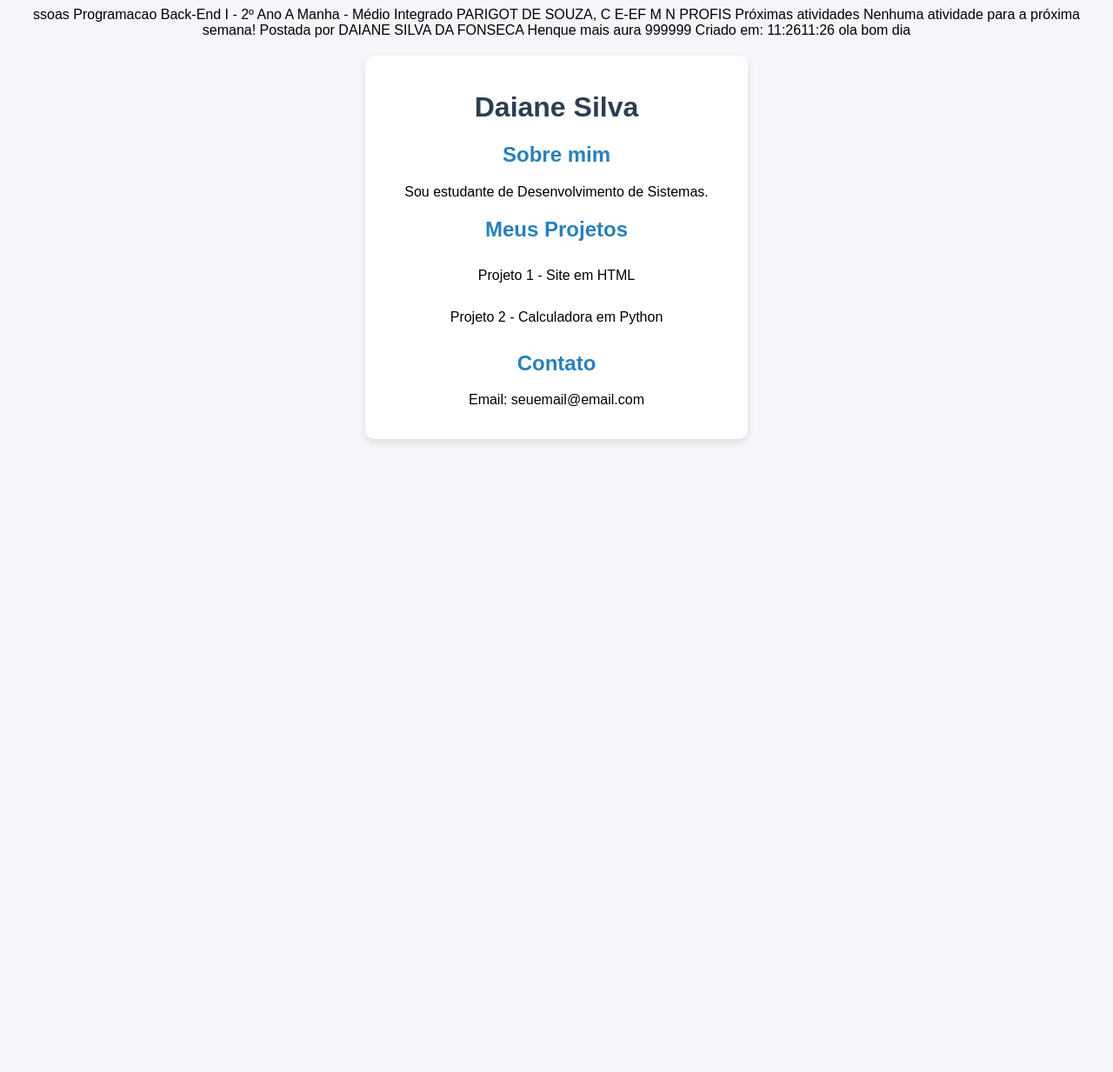
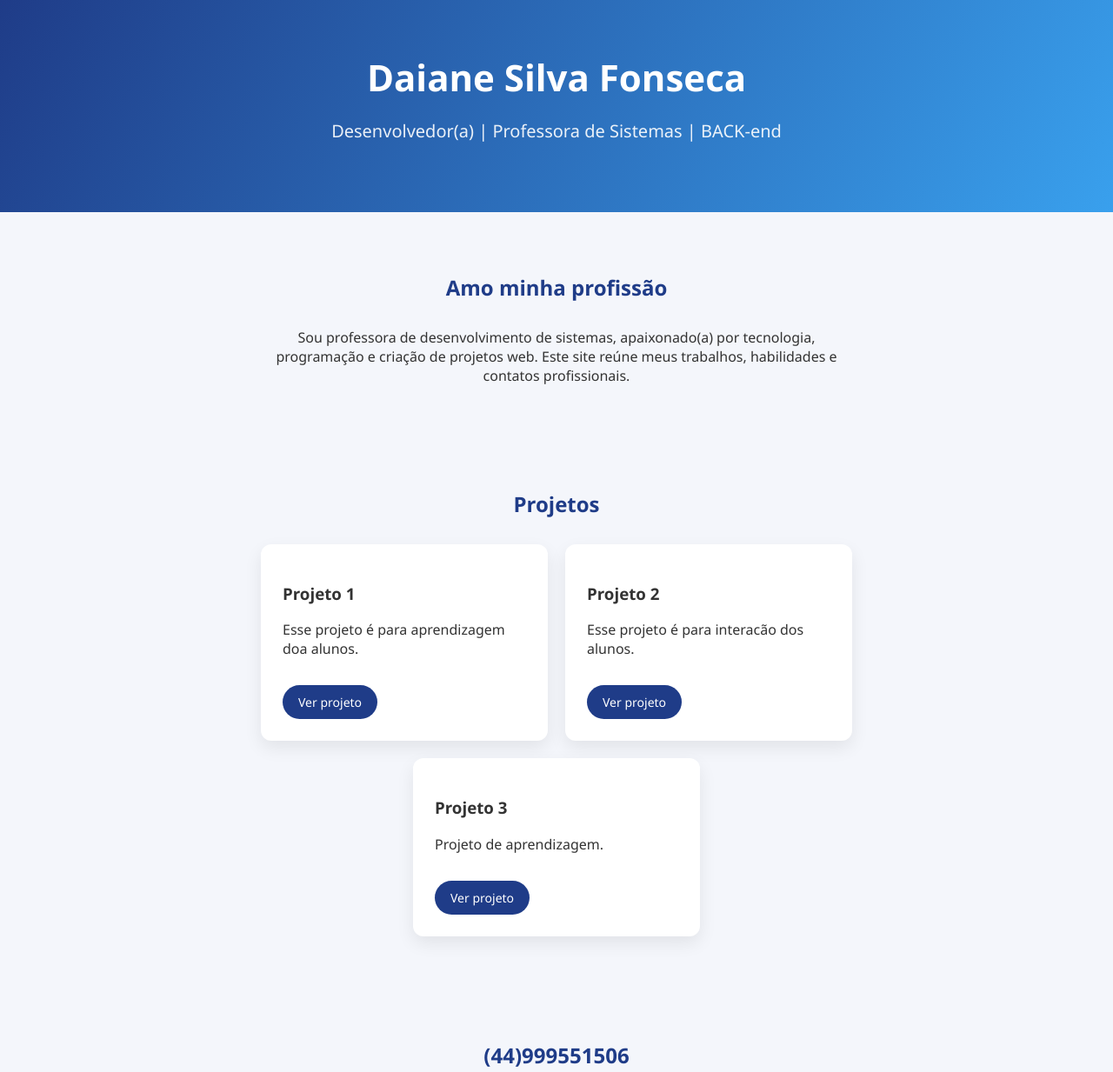
Before and after one commit to henriqueAura99999/portf-rio_henrique, a plain HTML site: page index.html in a window 1280 px wide. Shown: the top 1233 px of the page at 87% size. Before the commit the page ends 800 px from the top, so only its background shows below. Drawn offline with Linux system fonts and the light colour scheme.

Commit message:
Update index.html

```diff
--- a/index.html
+++ b/index.html
@@ -1,75 +1,139 @@
-ssoas
-Programacao Back-End I - 2º Ano A Manha - Médio Integrado
-PARIGOT DE SOUZA, C E-EF M N PROFIS
-Próximas atividades
-Nenhuma atividade para a próxima semana!
-
-Postada por DAIANE SILVA DA FONSECA
-Henque mais aura 999999
-Criado em: 11:2611:26
-ola bom dia
-
 <!DOCTYPE html>
-<html>
+<html lang="pt-br">
 <head>
-    <title>Meu Portfólio</title>
+<meta charset="UTF-8">
+<meta name="viewport" content="width=device-width, initial-scale=1.0">
+<title>Portfólio Profissional</title>
 
 <style>
-        body {
-            background-color: #f4f6f9;
-            font-family: Arial, sans-serif;
-            text-align: center;
+    body{
+        margin:0;
+        font-family: 'Segoe UI', sans-serif;
+        background:#f4f6fb;
+        color:#333;
     }
 
-        h1 {
-            color: #2c3e50;
+    header{
+        background:linear-gradient(120deg,#1f3c88,#39a0ed);
+        color:white;
+        padding:60px 20px;
+        text-align:center;
     }
 
-        h2 {
-            color: #2980b9;
+    header h1{
+        margin:0;
+        font-size:42px;
     }
 
-        ul {
-            list-style: none;
-            padding: 0;
+    header p{
+        font-size:20px;
+        opacity:0.9;
     }
 
-        li {
-            background-color: white;
-            margin: 10px auto;
-            padding: 10px;
-            width: 300px;
-            border-radius: 8px;
+    section{
+        padding:50px 20px;
+        max-width:1000px;
+        margin:auto;
     }
 
-        .card {
-            background-color: white;
-            width: 400px;
-            margin: 20px auto;
-            padding: 20px;
-            border-radius: 10px;
-            box-shadow: 0px 4px 8px rgba(0,0,0,0.1);
+    h2{
+        text-align:center;
+        margin-bottom:30px;
+        color:#1f3c88;
+    }
+
+    .cards{
+        display:flex;
+        flex-wrap:wrap;
+        gap:20px;
+        justify-content:center;
+    }
+
+    .card{
+        background:white;
+        padding:25px;
+        width:280px;
+        border-radius:12px;
+        box-shadow:0 8px 20px rgba(0,0,0,0.08);
+        transition:0.3s;
+    }
+
+    .card:hover{
+        transform:translateY(-6px);
+    }
+
+    .btn{
+        display:inline-block;
+        margin-top:15px;
+        padding:10px 18px;
+        background:#1f3c88;
+        color:white;
+        border-radius:20px;
+        text-decoration:none;
+        font-size:14px;
+    }
+
+    footer{
+        background:#1f3c88;
+        color:white;
+        text-align:center;
+        padding:20px;
+        margin-top:40px;
     }
 </style>
 </head>
 
 <body>
 
+<header>
+    <h1>Daiane Silva Fonseca</h1>
+    <p>Desenvolvedor(a) | Professora de Sistemas | BACK-end</p>
+</header>
+
+<section>
+    <h2>Amo minha profissão</h2>
+    <p style="text-align:center; max-width:700px; margin:auto;">
+        Sou professora  de desenvolvimento de sistemas, apaixonado(a) por tecnologia,
+        programação e criação de projetos web. Este site reúne meus trabalhos,
+        habilidades e contatos profissionais.
+    </p>
+</section>
+
+<section>
+    <h2>Projetos</h2>
+    <div class="cards">
         <div class="card">
-        <h1>Daiane Silva</h1>
+            <h3>Projeto 1</h3>
+            <p>Esse projeto é para aprendizagem doa alunos.</p>
+            <a href="#" class="btn">Ver projeto</a>
+        </div>
 
-        <h2>Sobre mim</h2>
-        <p>Sou estudante de Desenvolvimento de Sistemas.</p>
+        <div class="card">
+            <h3>Projeto 2</h3>
+            <p>Esse projeto é para interacão dos alunos.</p>
+            <a href="#" class="btn">Ver projeto</a>
+        </div>
 
-        <h2>Meus Projetos</h2>
-        <ul>
-            <li>Projeto 1 - Site em HTML</li>
-            <li>Projeto 2 - Calculadora em Python</li>
-        </ul>
+        <div class="card">
+            <h3>Projeto 3</h3>
+            <p>Projeto de aprendizagem.</p>
+            <a href="#" class="btn">Ver projeto</a>
+        </div>
+    </div>
+</section>
 
-        <h2>Contato</h2>
-        <p>Email: seuemail@email.com</p>
-    </div>
+<section>
+    <h2>(44)999551506</h2>
+    <p style="text-align:center;">
+        📧 daiane.silva.fonseca@escolapr.gov.br<br>
+        💼 LinkedIn: seu perfil<br>
+        💻 GitHub: daifonseca1989
+    </p>
+</section>
+
+<footer>
+    <p>© 2026 - Daiane Silva Fonseca | Portfólio Profissional</p>
+</footer>
 
 </body>
 </html>
```
Lines whose indentation alone changed are shown as unchanged.
